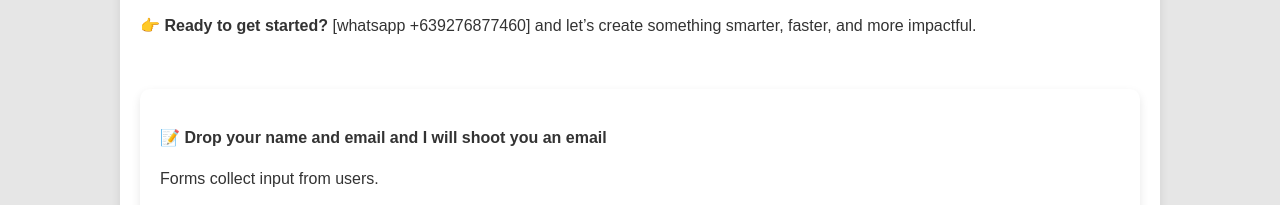
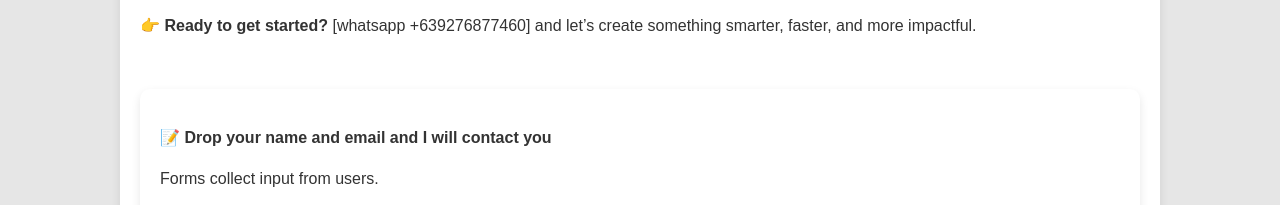
Before and after one commit to lLePrismal/jlsportfolio, a plain HTML site: page index.html in a window 1280 px wide. Shown: the part 1627-1832 px from the top of the page. Drawn offline with Linux system fonts and the light colour scheme.

Commit message:
Update index.html
rewording: correction

```diff
--- a/index.html
+++ b/index.html
@@ -213,7 +213,7 @@
 
 👉 <strong>Ready to get started?</strong> [whatsapp +639276877460] and let’s create something smarter, faster, and more impactful.
 <section>
-<p>📝 <strong>Drop your name and email and I will shoot you an email</strong></p>
+<p>📝 <strong>Drop your name and email and I will contact you</strong></p>
     <p class="note">Forms collect input from users.</p>
     <div class="demo-box">
       <form>
```
